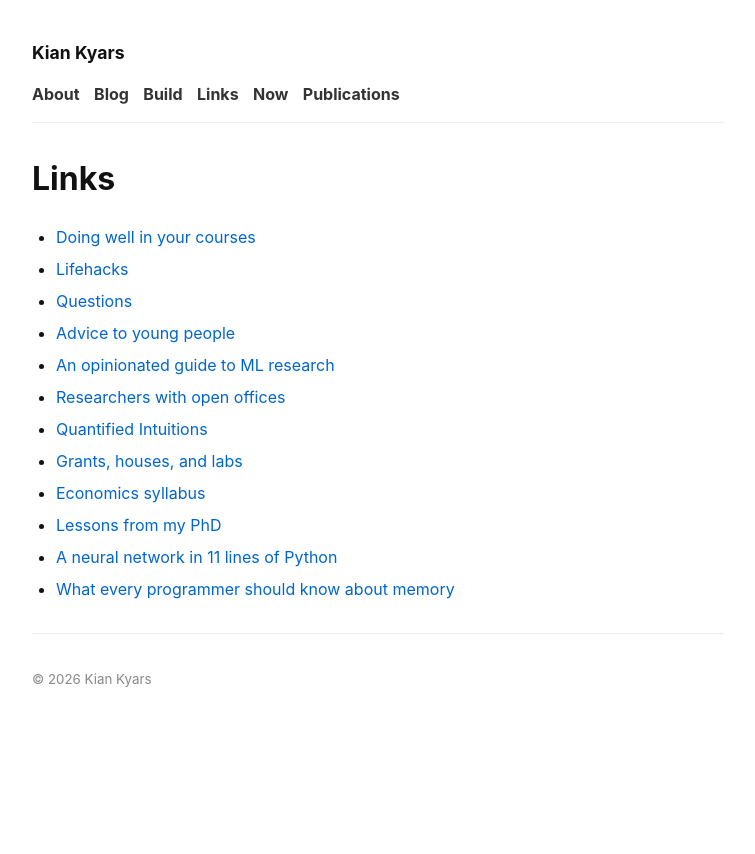
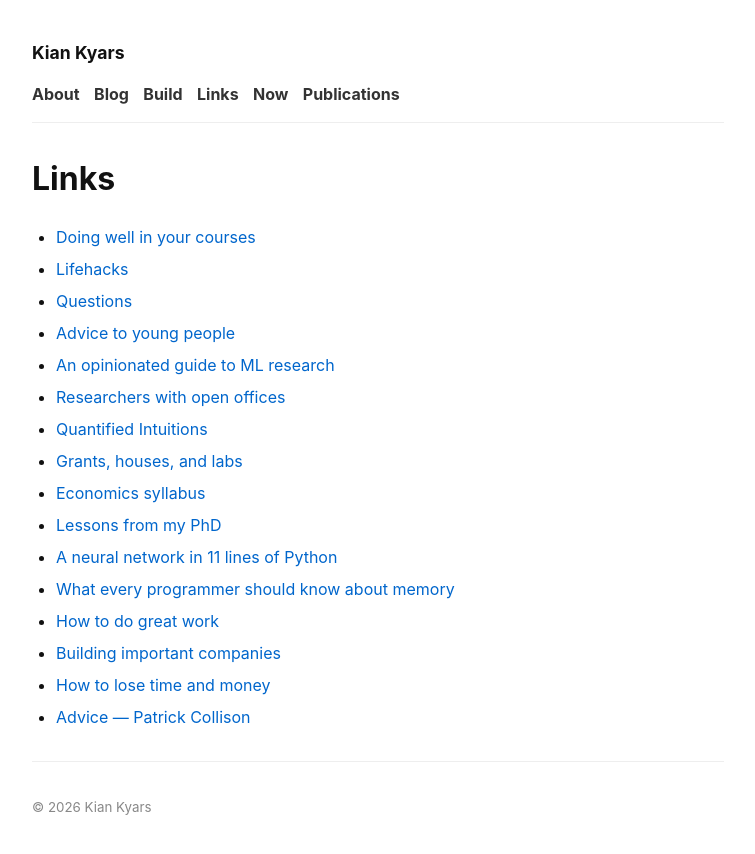
Before and after one commit to kiankyars/kiankyars.github.io, a Jekyll site: the page built from links.md, in a window 1280 px wide. Shown: the top 854 px of the page, without its empty margins (262-1017 px from the left). Built offline with Jekyll 4.4.1, drawn with Linux system fonts in a browser that asks for light colours.

Commit message:
Move About recommendations to Links and remove Home heading

```diff
--- a/links.md
+++ b/links.md
@@ -16,3 +16,7 @@ permalink: /links/
 - [Lessons from my PhD](https://austinhenley.com/blog/lessonsfrommyphd.html)
 - [A neural network in 11 lines of Python](https://iamtrask.github.io/2015/07/12/basic-python-network/)
 - [What every programmer should know about memory](https://www.akkadia.org/drepper/cpumemory.pdf)
+- [How to do great work](https://paulgraham.com/greatwork.html#f26n)
+- [Building important companies](https://docs.google.com/document/d/1vDOmF-fPfBHG1hM2DsS6gHd04XYETcmtq-0kPsaDVO8)
+- [How to lose time and money](https://paulgraham.com/selfindulgence.html)
+- [Advice — Patrick Collison](https://patrickcollison.com/advice)
```
Also changed, not shown: about.md (+0 -6 lines), index.md (+0 -1 lines).
